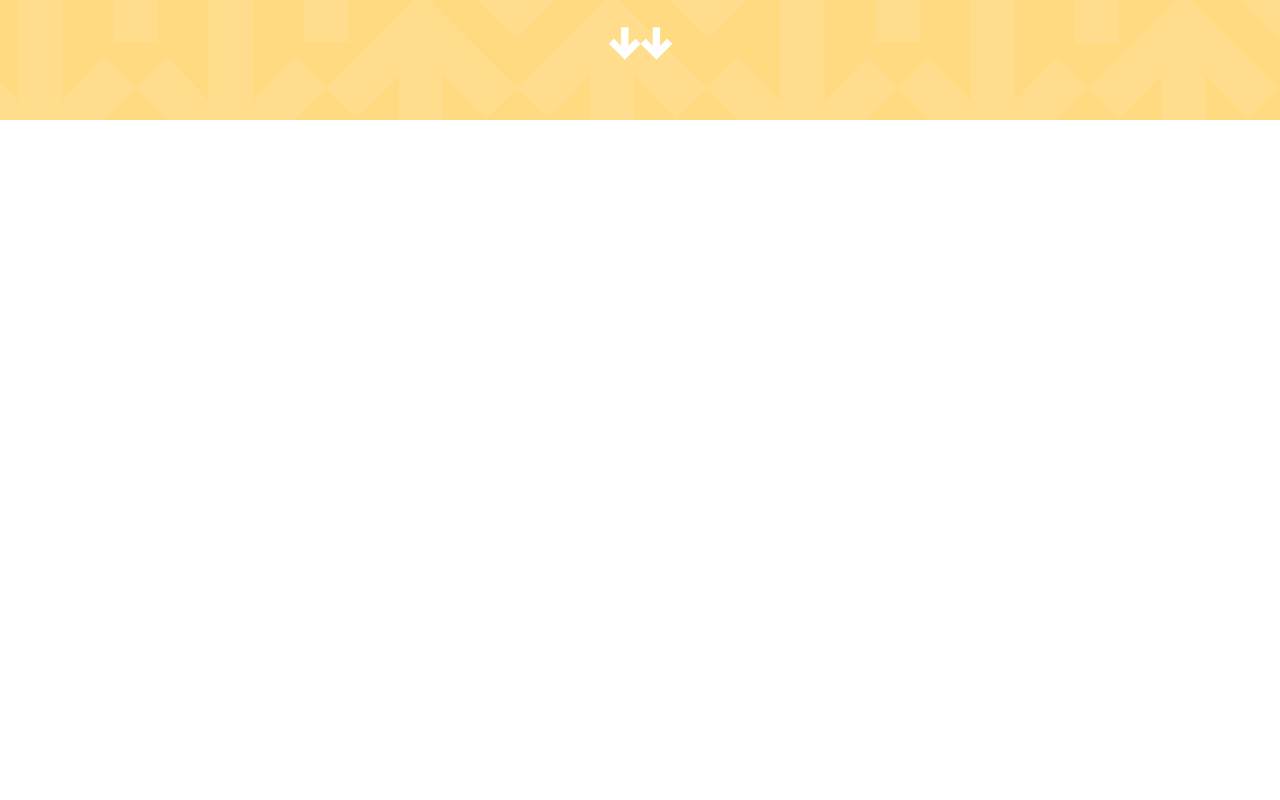
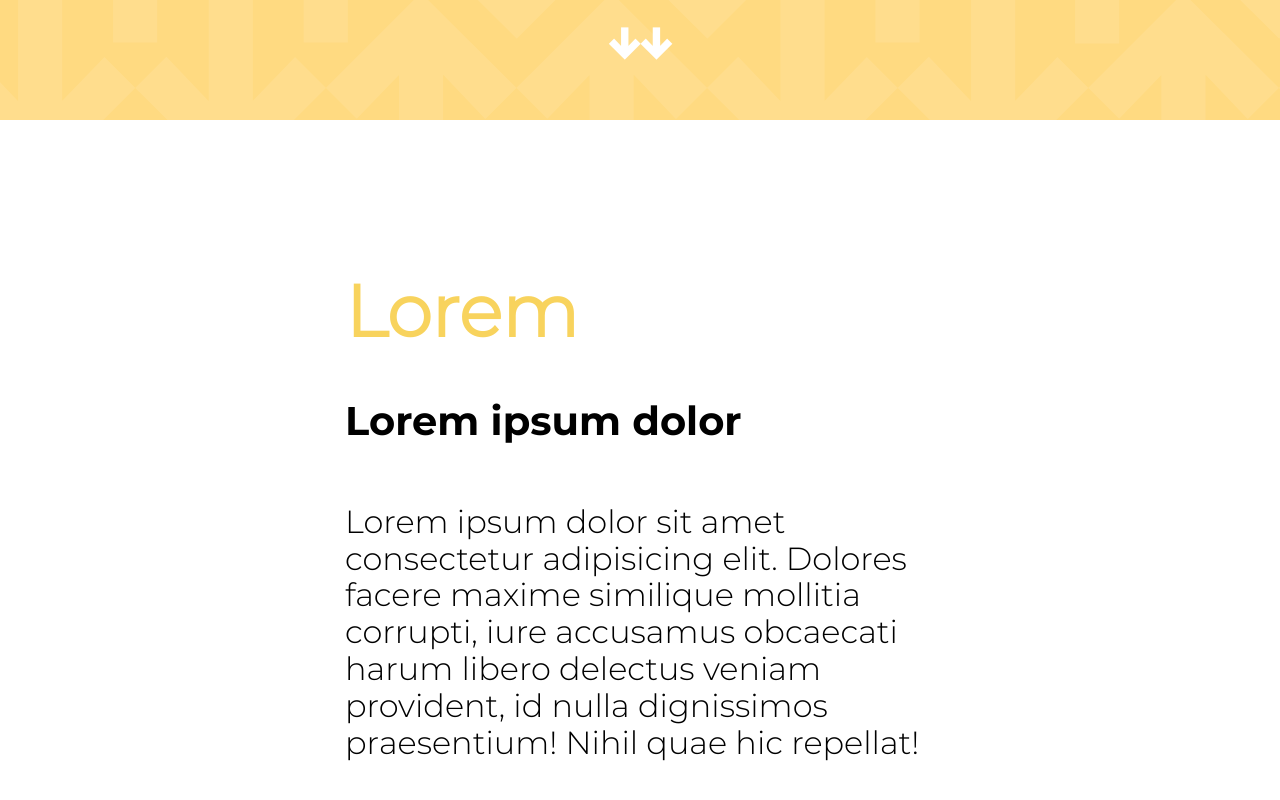
Before and after one commit to breadhead/live-content-editor, a React app: page / in a window 1280 px wide. Shown: the part 680-1480 px from the top of the page. Before the commit the page ends 800 px from the top, so only its background shows below. Built offline with nearby package versions, Linux system fonts and the light colour scheme; no server answers.

Commit message:
added text-view layout

```diff
--- a/src/containers/App/App.js
+++ b/src/containers/App/App.js
@@ -5,6 +5,7 @@
 import * as actions from '../../store/actions/index';
 
 import Hero from '../../views/Hero/Hero';
+import Text from '../../views/Text/Text';
 
 const propTypes = {
   getData: PropTypes.func.isRequired,
@@ -22,6 +23,7 @@
     return (
       <React.Fragment>
         <Hero />
+        <Text />
       </React.Fragment>
     );
   }
--- a/src/views/Hero/Hero.js
+++ b/src/views/Hero/Hero.js
@@ -2,7 +2,6 @@
 
 import Button from '../../components/Button/Button';
 import '../../images/two_arrows.png'
-
 
 import './Hero.scss';
 
@@ -15,8 +14,6 @@
           <div className="hero__menu">
             <Button className="hero__button-burger">menu</Button>
             <Button className="hero__button-switch-screen hero__button-switch-screen--prev">Great</Button>
-            <Button className="hero__button-burger" />
-
           </div>
           <h1 className="hero__title">
             Lorem ipsum dolor
--- a/src/views/Hero/Hero.scss
+++ b/src/views/Hero/Hero.scss
@@ -15,9 +15,9 @@
     padding-top: 70px;
   }
   &__title {
-    max-width: 1120px;
+    width: 60%;
     font-size: 72px;
-    margin: 0 auto 10% auto;
+    margin: 0 auto 10% 25%;
   }
   &__button-switch-screen {
     height: 33px;
--- /dev/null
+++ b/src/views/Text/Text.js
@@ -0,0 +1,27 @@
+import React, { Component } from 'react';
+
+import './Text.scss';
+
+class Text extends Component {
+  state = {}
+  render() {
+    return (
+      <section className="text">
+        <div className="container">
+          <div className="text__content">
+            <h2 className="text__title">
+              Lorem
+            </h2>
+            <h3 className="text__subtitle">
+              Lorem ipsum dolor
+            </h3>
+            <p className="text__description">
+            Lorem ipsum dolor sit amet consectetur adipisicing elit. Dolores facere maxime similique mollitia corrupti, iure accusamus obcaecati harum libero delectus veniam provident, id nulla dignissimos praesentium! Nihil quae hic repellat!</p>
+          </div>
+        </div>
+      </section>
+    )
+  }
+}
+
+export default Text;
--- /dev/null
+++ b/src/views/Text/Text.scss
@@ -0,0 +1,28 @@
+.text {
+  & .container {
+    height: 100vh;
+  }
+
+  &__content {
+    font-family: Montserrat-Light, Arial, sans;
+    width: 53%;
+    box-sizing: border-box;
+    margin: 0 auto 0 25%;
+    padding: 150px 0 150px 0;
+  }
+
+  &__title {
+    font-size: 72px;
+    color: #f8d35d;
+    margin: 0 0 45px 0;
+  }
+  &__subtitle {
+    font-family: Montserrat-Bold, Arial, sans;
+    font-size: 40px;
+    margin: 0 0 60px 0;
+  }
+  &__description {
+    font-size: 32px;
+    margin: 0;
+  }
+}
```
